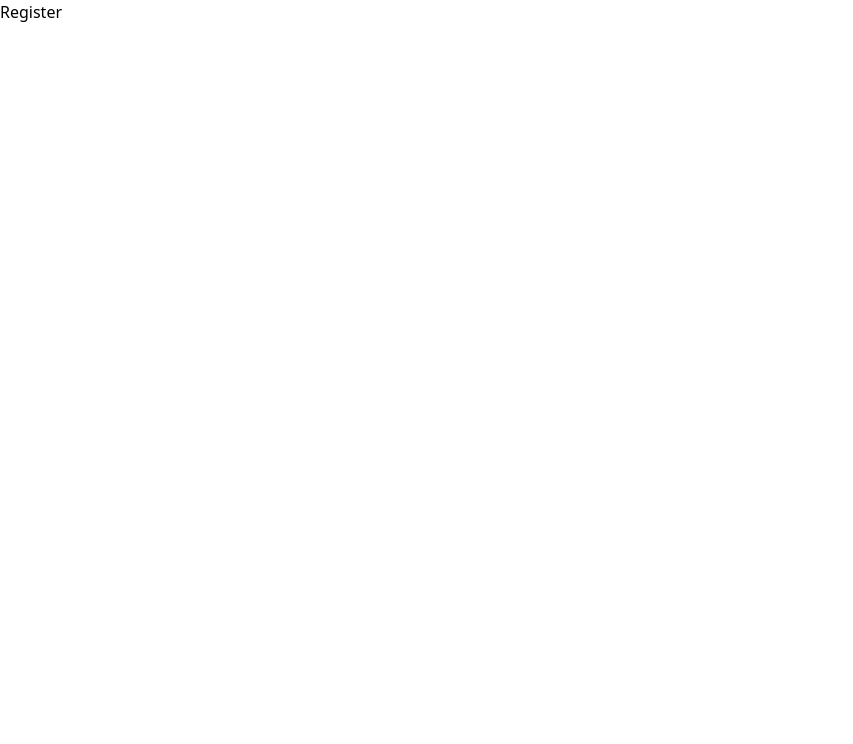
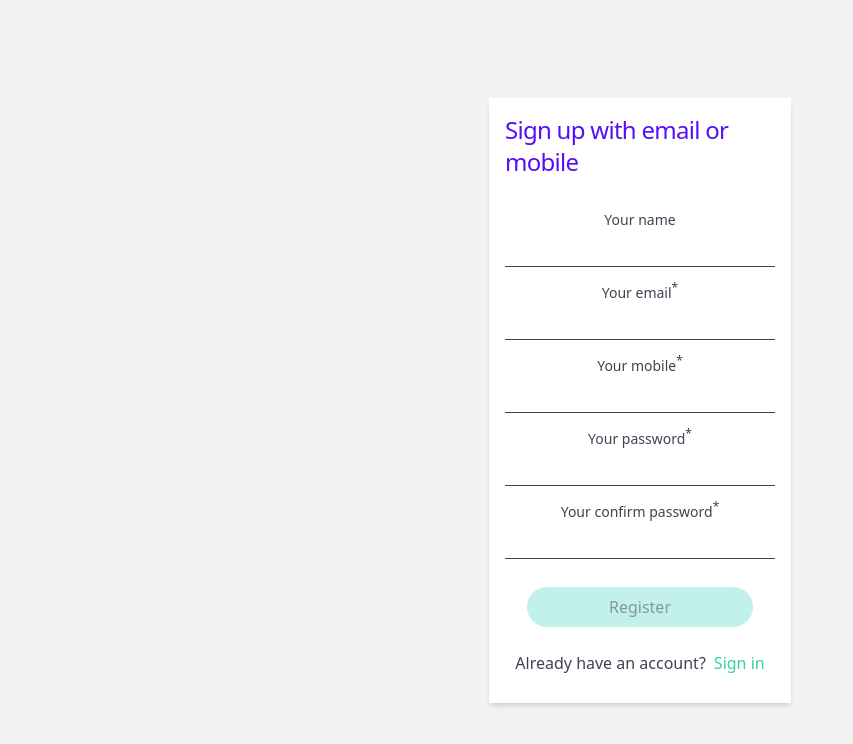
Before and after one commit to tuhinsaud4614/graphql-blog, a Next.js app in the folder frontend-web/: page /account/register in a window 1280 px wide. Shown: the top 744 px of the page, without its empty margins (0-853 px from the left). Built offline with nearby package versions, Linux system fonts and the light colour scheme.

Commit message:
Page:Register
Create Register page  components created

```diff
--- a/frontend-web/components/account/Container.tsx
+++ b/frontend-web/components/account/Container.tsx
@@ -2,7 +2,8 @@ import { ReactNode } from "react";
 
 const className = {
   root: "h-screen w-screen flex items-center justify-center bg-base-200",
-  container: "w-[18.875rem] p-4 shadow-md bg-base-100",
+  container:
+    "w-[18.875rem] p-4 shadow-md bg-base-100 overflow-y-auto max-h-[90vh]",
   main: "flex flex-col items-center justify-center",
   title: "tracking-[-0.03em] text-[1.5rem] leading-8 text-primary",
 };
--- a/frontend-web/components/account/Form.tsx
+++ b/frontend-web/components/account/Form.tsx
@@ -2,7 +2,7 @@ import Link from "next/link";
 import { ComponentPropsWithoutRef, Fragment } from "react";
 
 const className = {
-  form: "mt-12 w-full",
+  form: "mt-8 w-full",
   linkText: "my-3 flex items-center justify-center text-neutral",
   link: "ml-2 text-success hover:text-success-content active:scale-95",
 };
--- /dev/null
+++ b/frontend-web/components/account/FormBtn.tsx
@@ -0,0 +1,28 @@
+import classNames from "classnames";
+import { ComponentPropsWithRef } from "react";
+import { ImSpinner2 } from "react-icons/im";
+
+const className = {
+  btnContainer: "flex justify-center py-3",
+  btn: "w-[14.125rem] outline-none border-0 px-5 py-2 rounded-full inline-block bg-accent hover:bg-accent-focus text-base-200 hover:text-base-100 enabled:active:scale-95 disabled:bg-accent/30 disabled:text-neutral/50 disabled:cursor-not-allowed",
+  btnLoader: "flex items-center justify-center",
+  btnSpin: "text-white animate-spin ml-2 text-sm",
+};
+
+interface Props extends ComponentPropsWithRef<"button"> {
+  loader?: boolean;
+}
+
+export default function FormButton({ loader, children, ...rest }: Props) {
+  return (
+    <div className={className.btnContainer}>
+      <button
+        {...rest}
+        className={classNames(className.btn, loader && className.btnLoader)}
+      >
+        {children}
+        {loader && <ImSpinner2 className={className.btnSpin} />}
+      </button>
+    </div>
+  );
+}
--- a/frontend-web/components/account/FormControl.tsx
+++ b/frontend-web/components/account/FormControl.tsx
@@ -5,6 +5,7 @@ import { BsInfoCircle } from "react-icons/bs";
 const className = {
   formControl: "flex flex-col items-center justify-center w-full",
   formLabel: "mb-3 text-sm",
+  requiredText: "text-xs",
   formInputBox: "relative border-b flex items-center w-[inherit]",
   formInput:
     "text-neutral leading-6 min-w-0 basis-full bg-transparent outline-none border-0 text-center",
@@ -33,6 +34,7 @@ export default function FormControl({
   classes,
   valid = true,
   errorText,
+  required,
   ...rest
 }: Props) {
   return (
@@ -46,6 +48,7 @@ export default function FormControl({
         )}
       >
         {title}
+        {required && <sup className={className.requiredText}>*</sup>}
       </label>
       <div
         className={classNames(
@@ -58,6 +61,7 @@ export default function FormControl({
           {...rest}
           className={classNames(className.formInput, classes?.input, cls)}
           id={id}
+          required={required}
         />
         {!valid && (
           <BsInfoCircle
--- a/frontend-web/components/account/index.ts
+++ b/frontend-web/components/account/index.ts
@@ -1,3 +1,4 @@
 export { default as FormContainer } from "./Container";
 export { default as Form } from "./Form";
+export { default as FormButton } from "./FormBtn";
 export { default as FormControl } from "./FormControl";
--- a/frontend-web/package.json
+++ b/frontend-web/package.json
@@ -10,11 +10,13 @@
   },
   "dependencies": {
     "classnames": "^2.3.1",
+    "formik": "^2.2.9",
     "framer-motion": "^6.3.16",
     "next": "12.2.0",
     "react": "18.2.0",
     "react-dom": "18.2.0",
-    "react-icons": "^4.4.0"
+    "react-icons": "^4.4.0",
+    "yup": "^0.32.11"
   },
   "devDependencies": {
     "@tailwindcss/line-clamp": "^0.4.0",
--- a/frontend-web/pages/account/login/index.tsx
+++ b/frontend-web/pages/account/login/index.tsx
@@ -1,37 +1,84 @@
 import type { NextPageWithLayout } from "@types";
-import { Form, FormContainer, FormControl } from "components/account";
+import {
+  Form,
+  FormButton,
+  FormContainer,
+  FormControl,
+} from "components/account";
+import { FormikHelpers, useFormik } from "formik";
 import { Fragment, ReactElement, useId } from "react";
+import * as yup from "yup";
 
 const className = {
   control: "mb-4",
-  btnContainer: "flex justify-center py-3",
-  btn: "w-[14.125rem] outline-none border-0 px-5 py-2 rounded-full inline-block bg-accent hover:bg-accent-focus text-base-200 hover:text-base-100 active:scale-95",
 };
 
+interface IValues {
+  emailMobile: string;
+  password: string;
+}
+
+// validation
+const schema = yup.object().shape({
+  emailMobile: yup
+    .string()
+    .required("Email address is required.")
+    .email("Must be a valid email address."),
+  password: yup.string().required("Password is required."),
+});
+
 const Login: NextPageWithLayout = () => {
+  const initialValues: IValues = {
+    emailMobile: "",
+    password: "",
+  };
+
   const emailId = useId();
   const passwordId = useId();
+
+  const onSubmit = async (
+    values: IValues,
+    formikHelpers: FormikHelpers<IValues>
+  ) => {};
+
+  const {
+    handleSubmit,
+    touched,
+    handleChange,
+    handleBlur,
+    errors,
+    isValid,
+    dirty,
+    values,
+    isSubmitting,
+  } = useFormik({
+    initialValues,
+    onSubmit,
+    validationSchema: schema,
+  });
+
   return (
     <Fragment>
       <Form
         changeLink="/account/register"
         changeLinkText="Create one"
         changeText="No account?"
-        onSubmit={(e) => {
-          e.preventDefault();
-        }}
+        onSubmit={handleSubmit}
       >
         <FormControl
           classes={{ root: className.control }}
           id={emailId}
-          title="Your email"
-          name="email"
+          title="Your email or mobile"
+          name="emailMobile"
           aria-label="email"
-          aria-invalid="true"
-          aria-describedby="error"
+          aria-invalid={Boolean(touched.emailMobile && errors.emailMobile)}
           type="text"
-          // valid={false}
-          errorText="Please enter a valid email address."
+          valid={!(touched.emailMobile && errors.emailMobile)}
+          errorText={touched.emailMobile && errors.emailMobile}
+          value={values.emailMobile}
+          onChange={handleChange}
+          onBlur={handleBlur}
+          required
         />
         <FormControl
           classes={{ root: className.control }}
@@ -39,24 +86,32 @@ const Login: NextPageWithLayout = () => {
           title="Your password"
           name="password"
           aria-label="password"
-          aria-invalid="true"
-          aria-describedby="error"
+          aria-invalid={Boolean(touched.password && errors.password)}
           type="password"
-          // valid={false}
-          errorText="Please enter a valid password."
+          valid={!(touched.password && errors.password)}
+          errorText={touched.password && errors.password}
+          value={values.password}
+          onChange={handleChange}
+          onBlur={handleBlur}
+          required
         />
-        <div className={className.btnContainer}>
-          <button type="submit" aria-label="Register" className={className.btn}>
-            Login
-          </button>
-        </div>
+        <FormButton
+          type="submit"
+          aria-label="Login"
+          loader={isSubmitting}
+          disabled={!(isValid && dirty) || isSubmitting}
+        >
+          Login
+        </FormButton>
       </Form>
     </Fragment>
   );
 };
 
 Login.getLayout = (page: ReactElement) => {
-  return <FormContainer title="Sign in with email">{page}</FormContainer>;
+  return (
+    <FormContainer title="Sign in with email or mobile">{page}</FormContainer>
+  );
 };
 
 export default Login;
--- a/frontend-web/pages/account/register/index.tsx
+++ b/frontend-web/pages/account/register/index.tsx
@@ -1,7 +1,179 @@
 import type { NextPageWithLayout } from "@types";
+import {
+  Form,
+  FormButton,
+  FormContainer,
+  FormControl,
+} from "components/account";
+import { FormikHelpers, useFormik } from "formik";
+import { Fragment, ReactElement, useId } from "react";
+import * as yup from "yup";
+
+const className = {
+  control: "mb-4",
+};
+
+interface IValues {
+  name: string;
+  email: string;
+  mobile: string;
+  password: string;
+  confirmPassword: string;
+}
+
+// validation
+const schema = yup.object().shape({
+  name: yup.string(),
+  email: yup
+    .string()
+    .required("Email address is required.")
+    .email("Must be a valid email address."),
+  mobile: yup
+    .string()
+    .required("mobile is required!")
+    .email("Must be a valid mobile number."),
+  password: yup.string().required("Password is required."),
+  confirmPassword: yup
+    .string()
+    .required("Confirm password is required.")
+    .oneOf([yup.ref("password")], "Password must be matched."),
+});
 
 const Register: NextPageWithLayout = () => {
-  return <div>Register</div>;
+  const initialValues: IValues = {
+    name: "",
+    mobile: "",
+    email: "",
+    password: "",
+    confirmPassword: "",
+  };
+
+  const nameId = useId();
+  const emailId = useId();
+  const mobileId = useId();
+  const passwordId = useId();
+  const confirmPasswordId = useId();
+
+  const onSubmit = async (
+    values: IValues,
+    formikHelpers: FormikHelpers<IValues>
+  ) => {};
+
+  const {
+    handleSubmit,
+    touched,
+    handleChange,
+    handleBlur,
+    errors,
+    isValid,
+    dirty,
+    values,
+    isSubmitting,
+  } = useFormik({
+    initialValues,
+    onSubmit,
+    validationSchema: schema,
+  });
+
+  return (
+    <Fragment>
+      <Form
+        changeLink="/account/login"
+        changeLinkText="Sign in"
+        changeText="Already have an account?"
+        onSubmit={handleSubmit}
+      >
+        <FormControl
+          classes={{ root: className.control }}
+          id={nameId}
+          title="Your name"
+          name="name"
+          aria-label="name"
+          aria-invalid="true"
+          type="text"
+          valid={!(touched.name && errors.name)}
+          errorText={touched.name && errors.name}
+          value={values.name}
+          onChange={handleChange}
+          onBlur={handleBlur}
+        />
+        <FormControl
+          classes={{ root: className.control }}
+          id={emailId}
+          title="Your email"
+          name="email"
+          aria-label="email"
+          aria-invalid="true"
+          type="email"
+          valid={!(touched.email && errors.email)}
+          errorText={touched.email && errors.email}
+          value={values.email}
+          onChange={handleChange}
+          onBlur={handleBlur}
+          required
+        />
+        <FormControl
+          classes={{ root: className.control }}
+          id={mobileId}
+          title="Your mobile"
+          name="mobile"
+          aria-label="mobile"
+          aria-invalid="true"
+          type="tel"
+          valid={!(touched.mobile && errors.mobile)}
+          errorText={touched.mobile && errors.mobile}
+          value={values.mobile}
+          onChange={handleChange}
+          onBlur={handleBlur}
+          required
+        />
+        <FormControl
+          classes={{ root: className.control }}
+          id={passwordId}
+          title="Your password"
+          name="password"
+          aria-label="password"
+          aria-invalid="true"
+          type="password"
+          valid={!(touched.password && errors.password)}
+          errorText={touched.password && errors.password}
+          value={values.password}
+          onChange={handleChange}
+          onBlur={handleBlur}
+          required
+        />
+        <FormControl
+          classes={{ root: className.control }}
+          id={confirmPasswordId}
+          title="Your confirm password"
+          name="confirmPassword"
+          aria-label="confirmPassword"
+          aria-invalid="true"
+          type="password"
+          valid={!(touched.confirmPassword && errors.confirmPassword)}
+          errorText={touched.confirmPassword && errors.confirmPassword}
+          value={values.confirmPassword}
+          onChange={handleChange}
+          onBlur={handleBlur}
+          required
+        />
+        <FormButton
+          type="submit"
+          aria-label="Register"
+          loader={isSubmitting}
+          disabled={!(isValid && dirty) || isSubmitting}
+        >
+          Register
+        </FormButton>
+      </Form>
+    </Fragment>
+  );
+};
+
+Register.getLayout = (page: ReactElement) => {
+  return (
+    <FormContainer title="Sign up with email or mobile">{page}</FormContainer>
+  );
 };
 
 export default Register;
```
Also changed, not shown: 1 other file (tests, documents, lock files or other folders).
